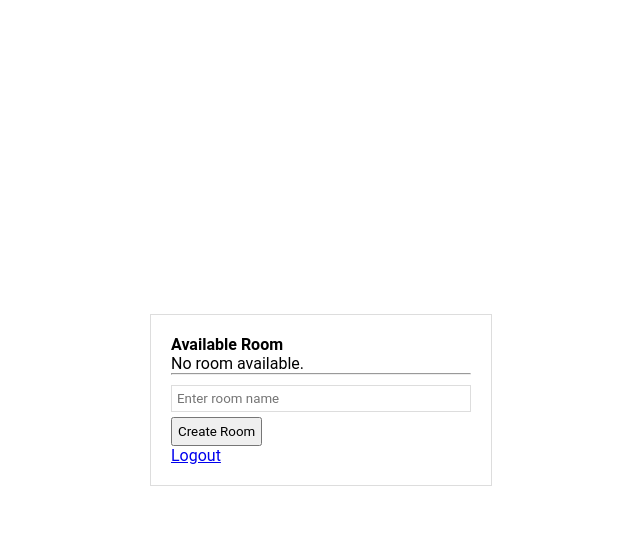
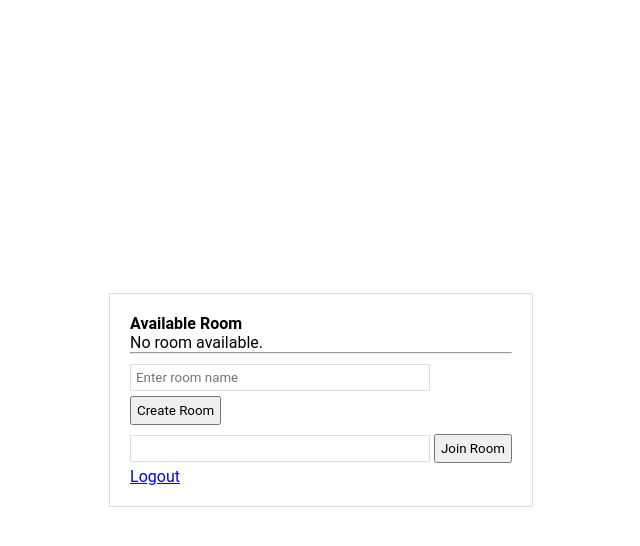
Before and after one commit to alic-xc/chatUI, a Django app: template templates/accounts/dashboard.html in a window 1280 px wide. Shown: the top 546 px of the page, without its empty margins (319-959 px from the left). Run offline with Django 4.2, Linux system fonts and the light colour scheme; the template is opened without the code that fills it, so the values that code supplies are empty.

Commit message:
Join chat room

```diff
--- a/app/urls.py
+++ b/app/urls.py
@@ -7,5 +7,6 @@ urlpatterns = [
     path('account/register', RegisterView.as_view(), name='register'),
     path('', DashboardView.as_view(), name='dashboard'),
     path('chat_room/<title>', ChatRoomView.as_view(), name='chat_room'),
+    path('join_room', join_chat, name='join_chat'),
     path('update_chat/<message_id>/', update_chat)
 ]
--- a/templates/accounts/dashboard.html
+++ b/templates/accounts/dashboard.html
@@ -54,6 +54,11 @@
                 <button type="submit">Create Room</button>
             </div>
         </form>
+         <form method="post" action="{% url 'join_chat' %}">
+            <input type="text" name="chat_room">
+            <button type="submit" id="chat-message-submit">Join Room</button>
+
+        </form>
         <a href="{% url 'logout' %}">Logout</a>
     </div>
 </body>
--- a/templates/app/chat.html
+++ b/templates/app/chat.html
@@ -60,7 +60,7 @@
 </head>
 <body>
     <div class="container">
-                {% include 'accounts/error_manager.html' %}
+        {% include 'accounts/error_manager.html' %}
         <h4>Chat</h4>
         <div id="chat-log">
             {% for chat in chats.data %}
```
Also changed, not shown: app/views.py (+8 -0 lines), db.sqlite3.
